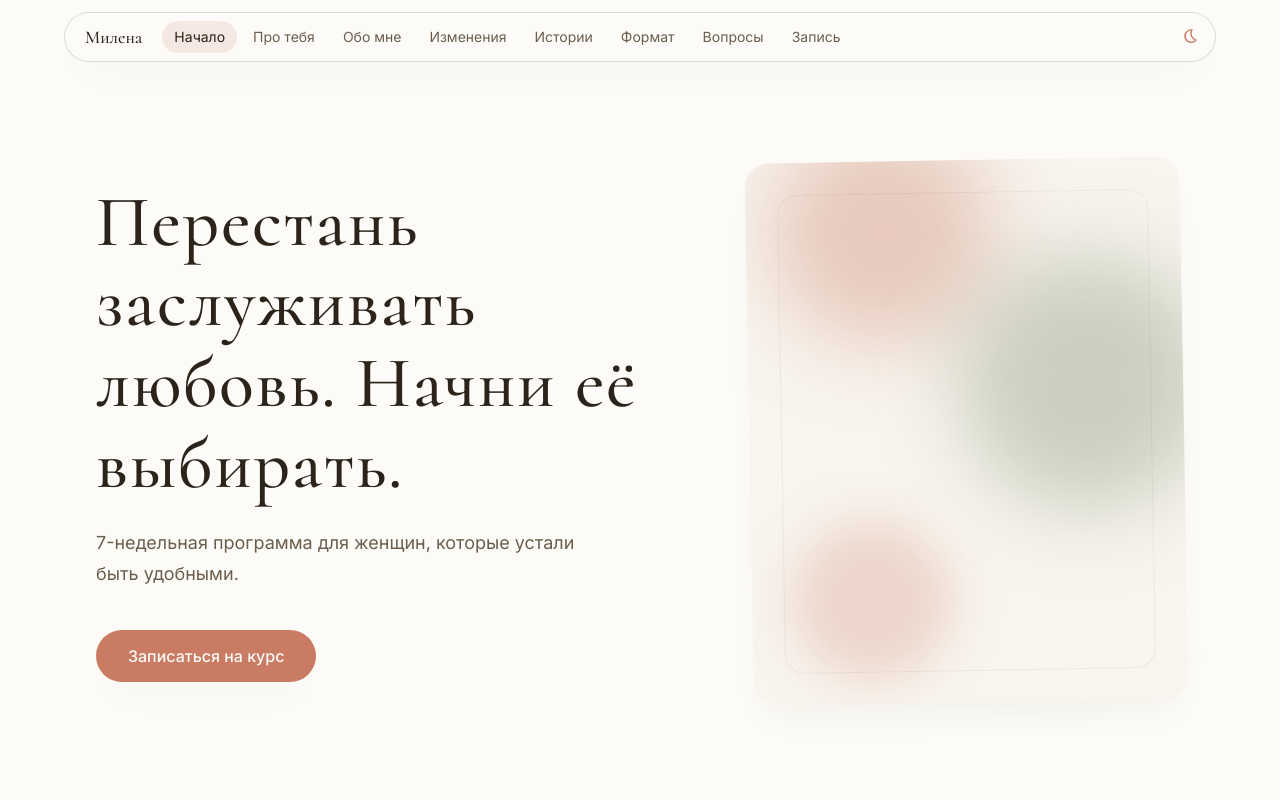
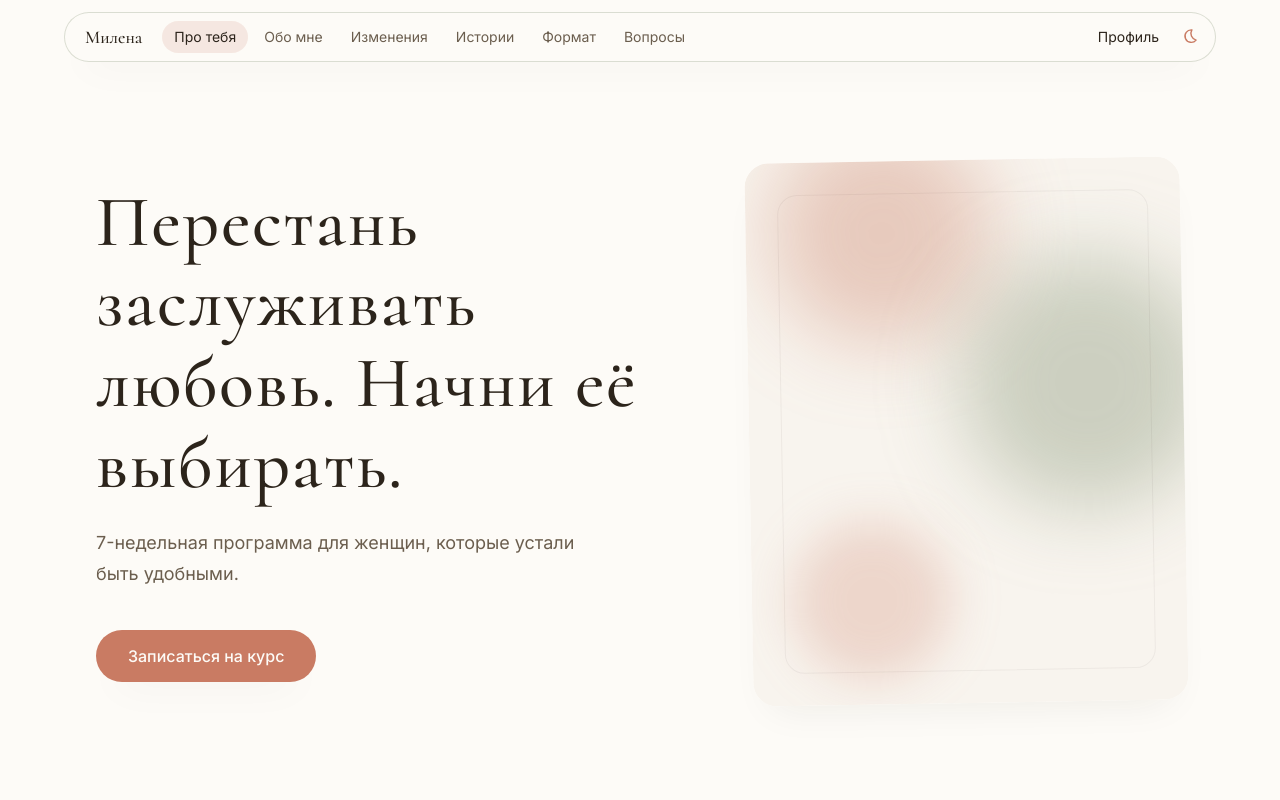
Before and after one commit to vlx0/prosto, a Next.js app: page / in a window 1280 px wide. Shown: the top 800 px of the page. Built offline with nearby package versions, Linux system fonts and the light colour scheme.

Commit message:
Pin Profile to the right of the menu.
Co-authored-by: Cursor <cursoragent@cursor.com>

```diff
--- a/components/Hotbar.tsx
+++ b/components/Hotbar.tsx
@@ -8,7 +8,7 @@ import { sitePath } from "@/lib/site-path";
 
 export function Hotbar() {
   const pathname = usePathname();
-  const [active, setActive] = useState<string>(content.nav.items[0].href);
+  const [active, setActive] = useState<string>("");
 
   useEffect(() => {
     const sections = content.nav.items
@@ -69,7 +69,15 @@ export function Hotbar() {
             );
           })}
         </div>
-        <ThemeToggle />
+        <div className="flex items-center">
+          <a
+            href={sitePath(`/${content.nav.profile.href}`)}
+            className="shrink-0 rounded-full px-3 py-1.5 text-sm text-ink focus-visible:outline focus-visible:outline-2 focus-visible:outline-offset-2 focus-visible:outline-accent"
+          >
+            {content.nav.profile.label}
+          </a>
+          <ThemeToggle />
+        </div>
       </nav>
     </header>
   );
--- a/content.ts
+++ b/content.ts
@@ -11,15 +11,14 @@ export const content = {
     brand: "Милена",
     themeToNight: "Включить ночь",
     themeToDay: "Включить день",
+    profile: { href: "#apply", label: "Профиль" },
     items: [
-      { href: "#start", label: "Начало" },
       { href: "#recognition", label: "Про тебя" },
       { href: "#author", label: "Обо мне" },
       { href: "#outcomes", label: "Изменения" },
       { href: "#stories", label: "Истории" },
       { href: "#format", label: "Формат" },
       { href: "#faq", label: "Вопросы" },
-      { href: "#apply", label: "Запись" },
     ],
   },
 
```
